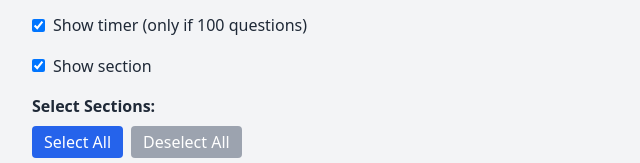
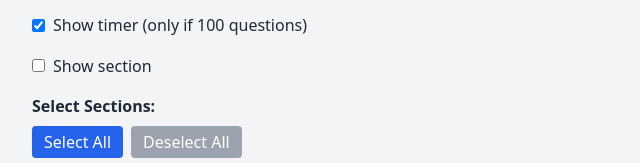
Before and after one commit to aleksandrgilarov/medical-quiz, a plain HTML site: page index.html in a window 1280 px wide. Shown: the part 141-304 px from the top of the page, 184-824 px from the left. Drawn offline with nearby package versions, Linux system fonts and the light colour scheme.

```diff
--- a/index.html
+++ b/index.html
@@ -24,7 +24,7 @@
             </label>
         </div>
         <label class="inline-flex items-center space-x-2">
-            <input type="checkbox" id="showSection" checked class="form-checkbox" />
+            <input type="checkbox" id="showSection" class="form-checkbox" />
             <span>Show section</span>
         </label>
     </div>
```
